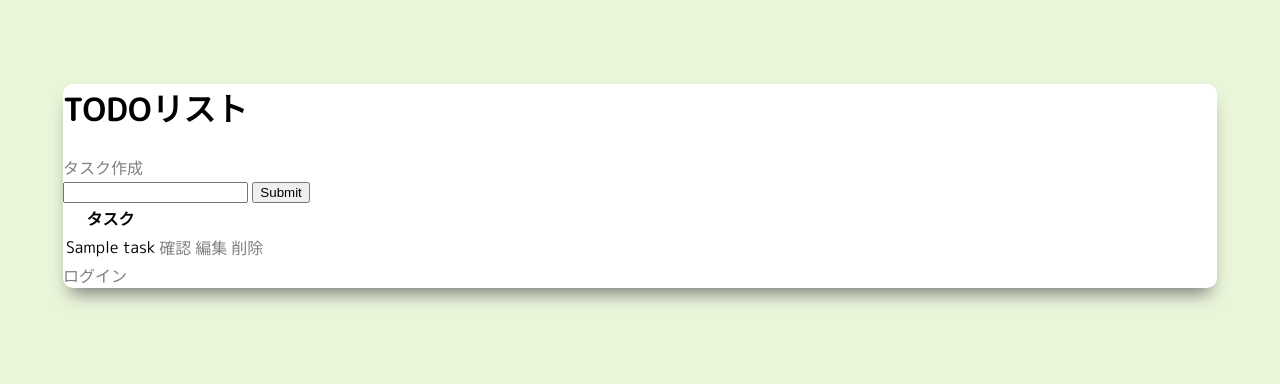
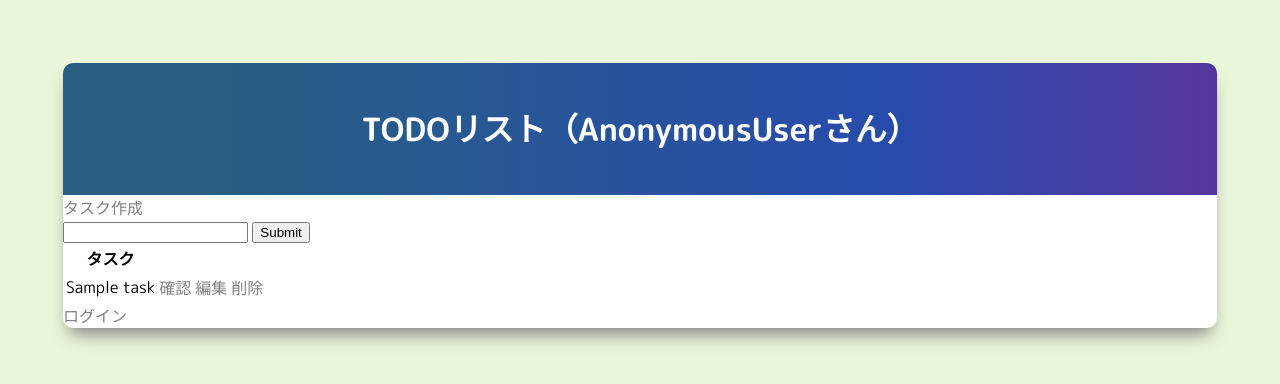
Before and after one commit to nagawanage/django_todo_app, a Django app: template todo_app/templates/todo_app/task_list.html in a window 1280 px wide. Shown: the top 384 px of the page. Run offline with Django 3.2, Linux system fonts and the light colour scheme; the template is opened without the code that fills it: most values are stand-ins (such as "Sample title", 1, 10 or a date in 2020).

Commit message:
add: CSSファイルを分割

```diff
--- /dev/null
+++ b/todo_app/static/css/base.css
@@ -0,0 +1,33 @@
+body {
+  background-color: rgb(234, 246, 218);
+  font-family: "M PLUS Rounded 1c", sans-serif;
+  padding: 55px;
+}
+
+.todoAppWrapper {
+  min-width: 530px;
+  margin: 0 auto;
+  background-color: white;
+  box-shadow: 0 12px 18px -7px #777;
+  border-radius: 10px;
+}
+
+a {
+  color: grey;
+  text-decoration: none;
+}
+
+.header {
+  color: white;
+  text-align: center;
+  padding: 20px 0;
+  /* CSS Gradient: https://cssgradient.io/ */
+  background: rgb(40, 95, 131);
+  background: linear-gradient(
+    90deg,
+    rgba(40, 95, 131, 1) 13%,
+    rgba(40, 75, 172, 1) 72%,
+    rgba(68, 33, 148, 0.9094012605042017) 100%
+  );
+  border-radius: 10px 10px 0 0;
+}
--- a/todo_app/templates/todo_app/base.html
+++ b/todo_app/templates/todo_app/base.html
@@ -2,6 +2,7 @@
 <html lang="ja">
 
 <head>
+  {% load static %}
   <meta charset="UTF-8">
   <meta name="viewport" content="width=device-width, initial-scale=1.0">
   <title>TODOアプリ</title>
@@ -9,29 +10,8 @@
   <link rel="preconnect" href="https://fonts.gstatic.com" crossorigin>
   <link href="https://fonts.googleapis.com/css2?family=M+PLUS+Rounded+1c:wght@100;300;400;500;700;800;900&display=swap"
     rel="stylesheet">
+  <link rel="stylesheet" href="{% static 'css/base.css' %}">
 </head>
-
-<style>
-  body {
-    background-color: rgb(234, 246, 218);
-    font-family: 'M PLUS Rounded 1c', sans-serif;
-    padding: 55px;
-  }
-
-  .todoAppWrapper {
-    min-width: 530px;
-    margin: 0 auto;
-    background-color: white;
-    box-shadow: 0 12px 18px -7px #777;
-    border-radius: 10px;
-  }
-
-  a {
-    color: grey;
-    text-decoration: none;
-    ;
-  }
-</style>
 
 <body>
   <div class="todoAppWrapper">
--- a/todo_app/templates/todo_app/task_list.html
+++ b/todo_app/templates/todo_app/task_list.html
@@ -1,6 +1,9 @@
 {% extends 'todo_app/base.html' %} {% block content %}
 
-<h1>TODOリスト</h1>
+<div class="header">
+  <h1>TODOリスト（{{request.user}}さん）</h1>
+</div>
+
 <a href="{% url 'create-task' %}">タスク作成</a>
 
 <form action="" method="GET">
@@ -24,7 +27,6 @@
 
 <div class="loginAndLogout">
   {% if request.user.is_authenticated %}
-  <p>{{request.user}}</p>
   <a href="{% url 'logout' %}">ログアウト</a>
   {% else %}
   <a href="{% url 'login' %}">ログイン</a>
--- a/todo_prj/settings.py
+++ b/todo_prj/settings.py
@@ -121,6 +121,9 @@ USE_TZ = True
 
 STATIC_URL = 'static/'
 
+# CSSファイルなど
+STATICFILES_DIRS = [BASE_DIR / 'static']
+
 # Default primary key field type
 # https://docs.djangoproject.com/en/4.1/ref/settings/#default-auto-field
 
```
